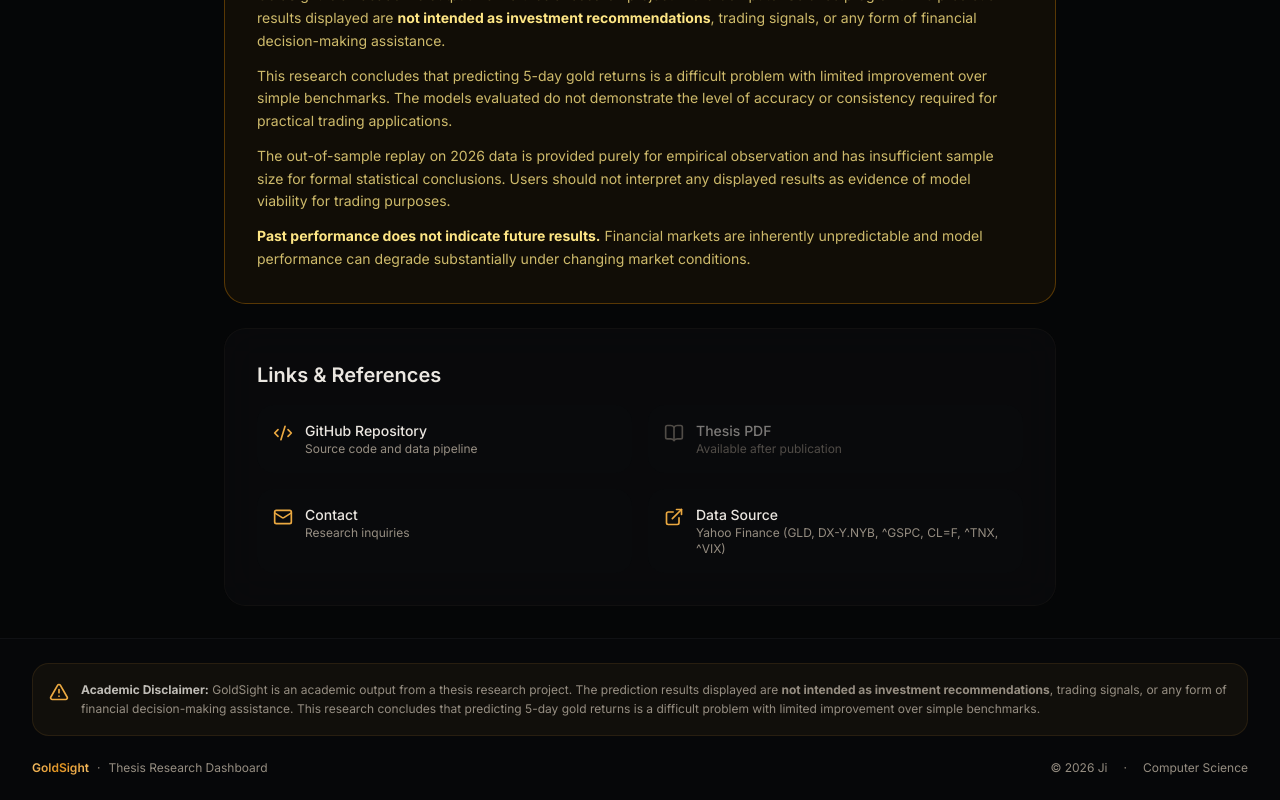
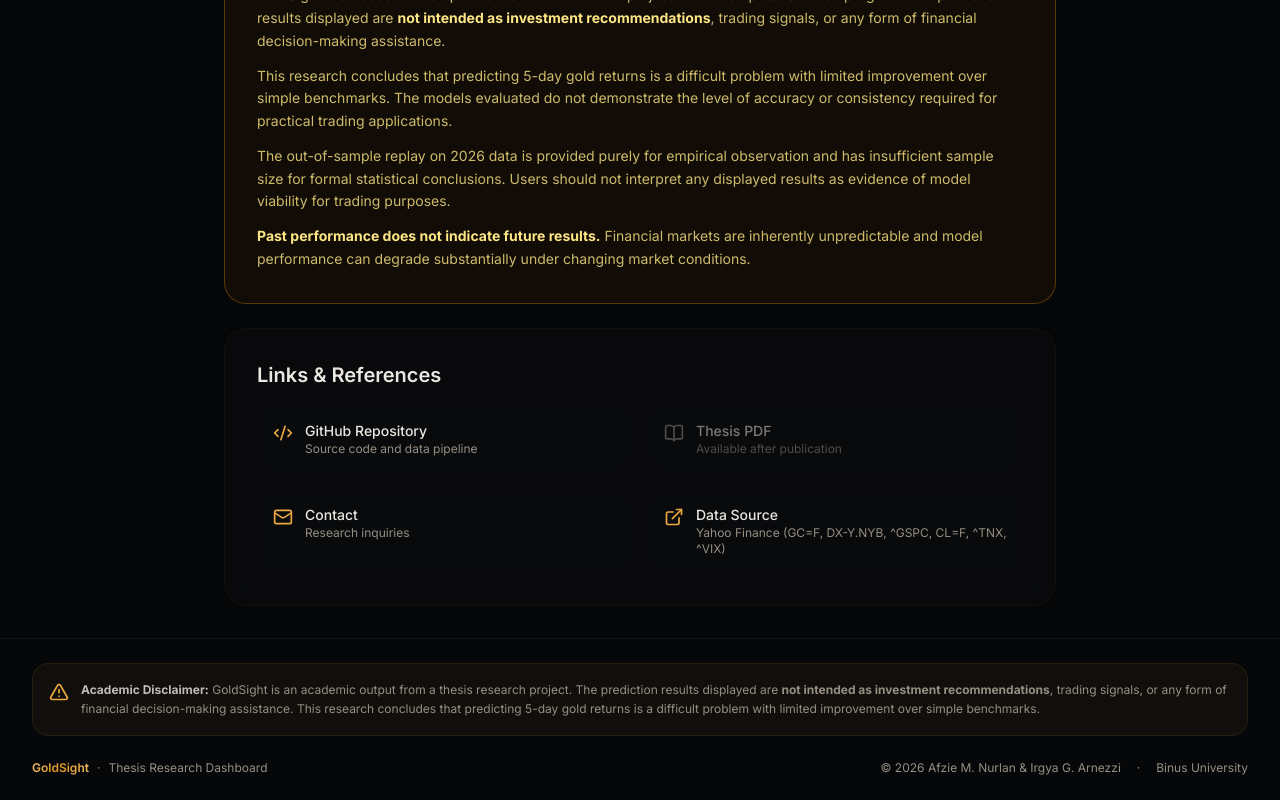
Before and after one commit to gentaArnezzi/goldshight, a Next.js app in the folder web/: page /about in a window 1280 px wide. Shown: the part 1588-2388 px from the top of the page. Built offline with nearby package versions, Linux system fonts and the light colour scheme.

Commit message:
fix: update author names to include both Afzie and Irgya

```diff
--- a/web/src/app/about/page.tsx
+++ b/web/src/app/about/page.tsx
@@ -164,12 +164,12 @@ export default function AboutPage() {
             icon={Mail}
             title="Contact"
             description="Research inquiries"
-            href="mailto:ji@example.com"
+            href="mailto:irgya.arnezzi@binus.ac.id"
           />
           <LinkCard
             icon={ExternalLink}
             title="Data Source"
-            description="Yahoo Finance (GLD, DX-Y.NYB, ^GSPC, CL=F, ^TNX, ^VIX)"
+            description="Yahoo Finance (GC=F, DX-Y.NYB, ^GSPC, CL=F, ^TNX, ^VIX)"
             href="https://finance.yahoo.com"
             external
           />
--- a/web/src/app/layout.tsx
+++ b/web/src/app/layout.tsx
@@ -33,7 +33,7 @@ export const metadata: Metadata = {
     "thesis",
     "GLD",
   ],
-  authors: [{ name: "Ji" }],
+  authors: [{ name: "Afzie Muhammad Nurlan & Irgya Genta Arnezzi" }],
   openGraph: {
     title: "GoldSight — Gold Return Prediction Dashboard",
     description:
--- a/web/src/components/layout/Footer.tsx
+++ b/web/src/components/layout/Footer.tsx
@@ -23,9 +23,9 @@ export default function Footer() {
             <span>Thesis Research Dashboard</span>
           </div>
           <div className="flex items-center gap-4">
-            <span>© {new Date().getFullYear()} Ji</span>
+            <span>© {new Date().getFullYear()} Afzie M. Nurlan & Irgya G. Arnezzi</span>
             <span>·</span>
-            <span>Computer Science</span>
+            <span>Binus University</span>
           </div>
         </div>
       </div>
```
